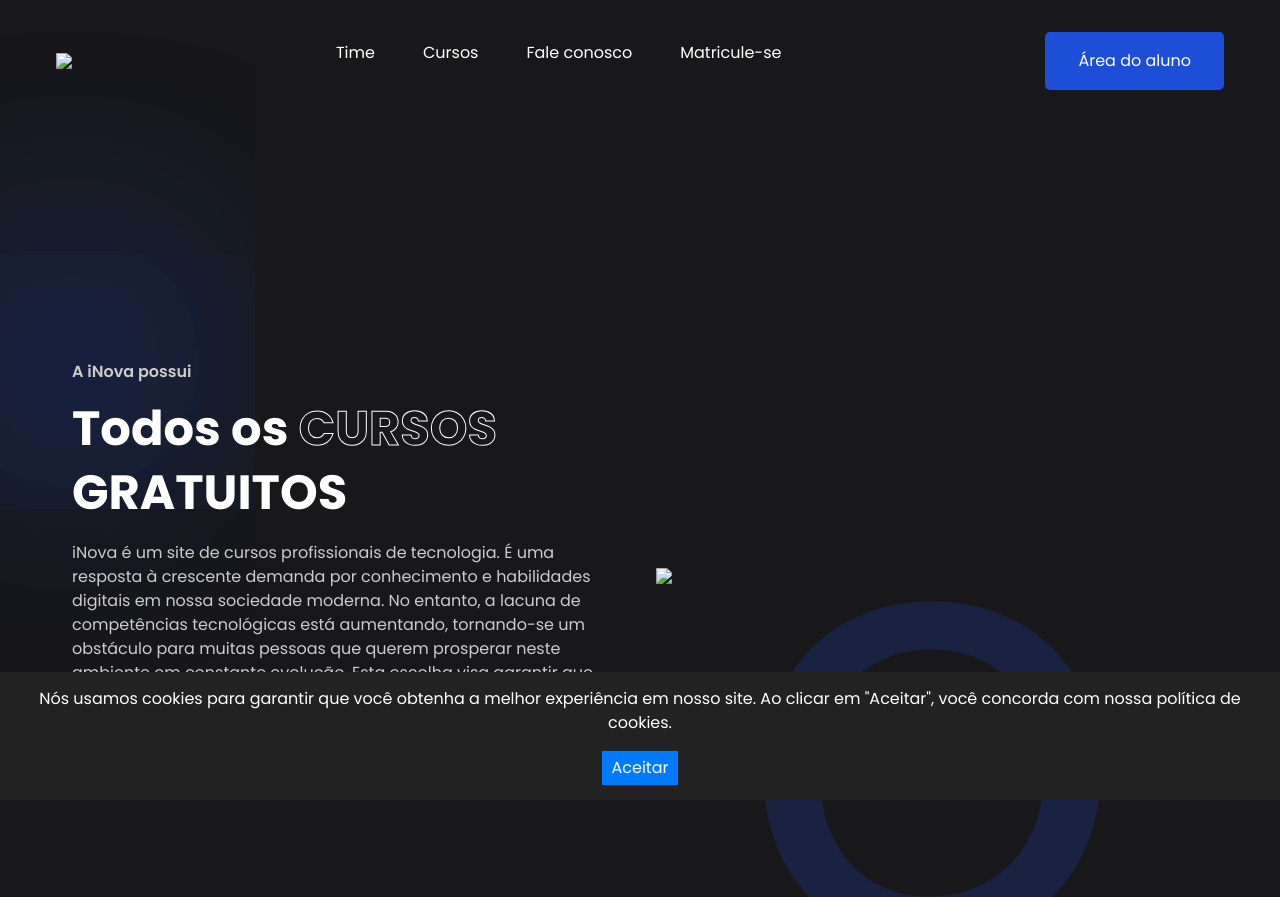
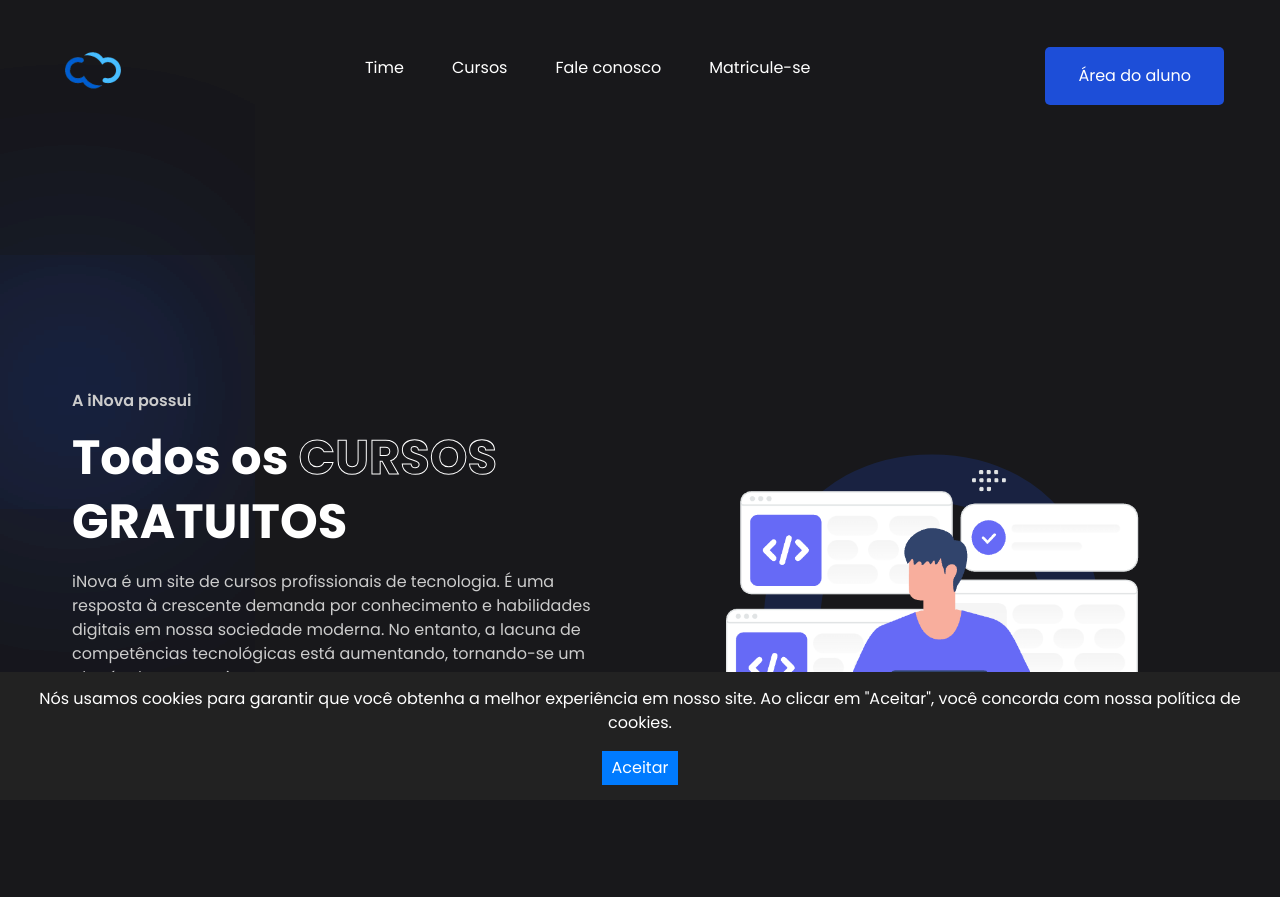
Before and after one commit to giovanialmeid/futurefesti, a plain HTML site: page index.html in a window 1280 px wide. Shown: the top 897 px of the page. Drawn offline with nearby package versions, Linux system fonts and the light colour scheme.

Commit message:
Update index.html

```diff
--- a/index.html
+++ b/index.html
@@ -15,8 +15,8 @@
 
     <nav>
         <div class="nav-logo">
-            <a href="/home/index.html">
-                <img src="images/logo.png">
+            <a href="index.html">
+                <img src="logo.png">
             </a>
         </div>
 
@@ -43,7 +43,7 @@
             </p>
         </div>
         <div class="image">
-            <img src="images/header.png">
+            <img src="header.png">
         </div>
     </header>
 
```
